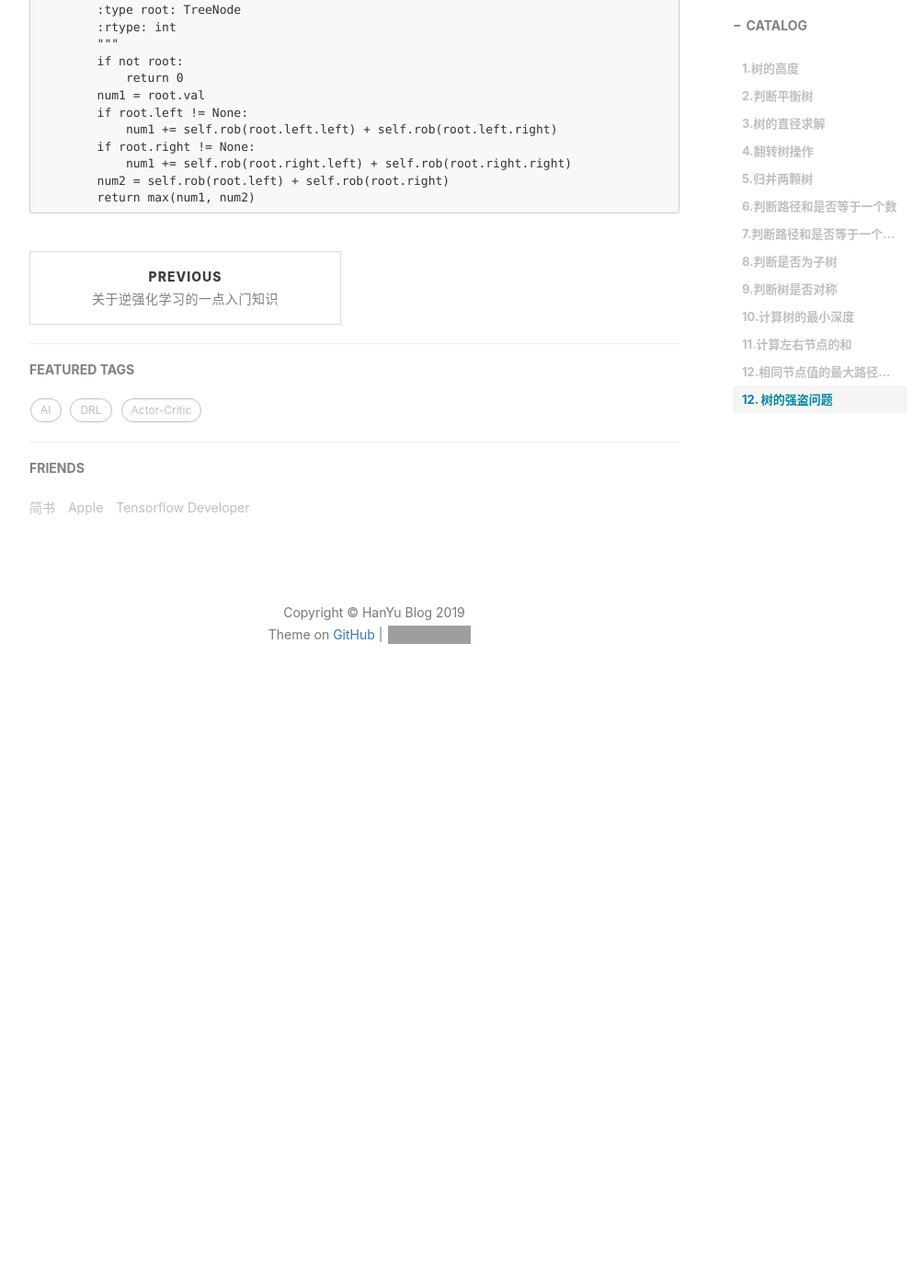
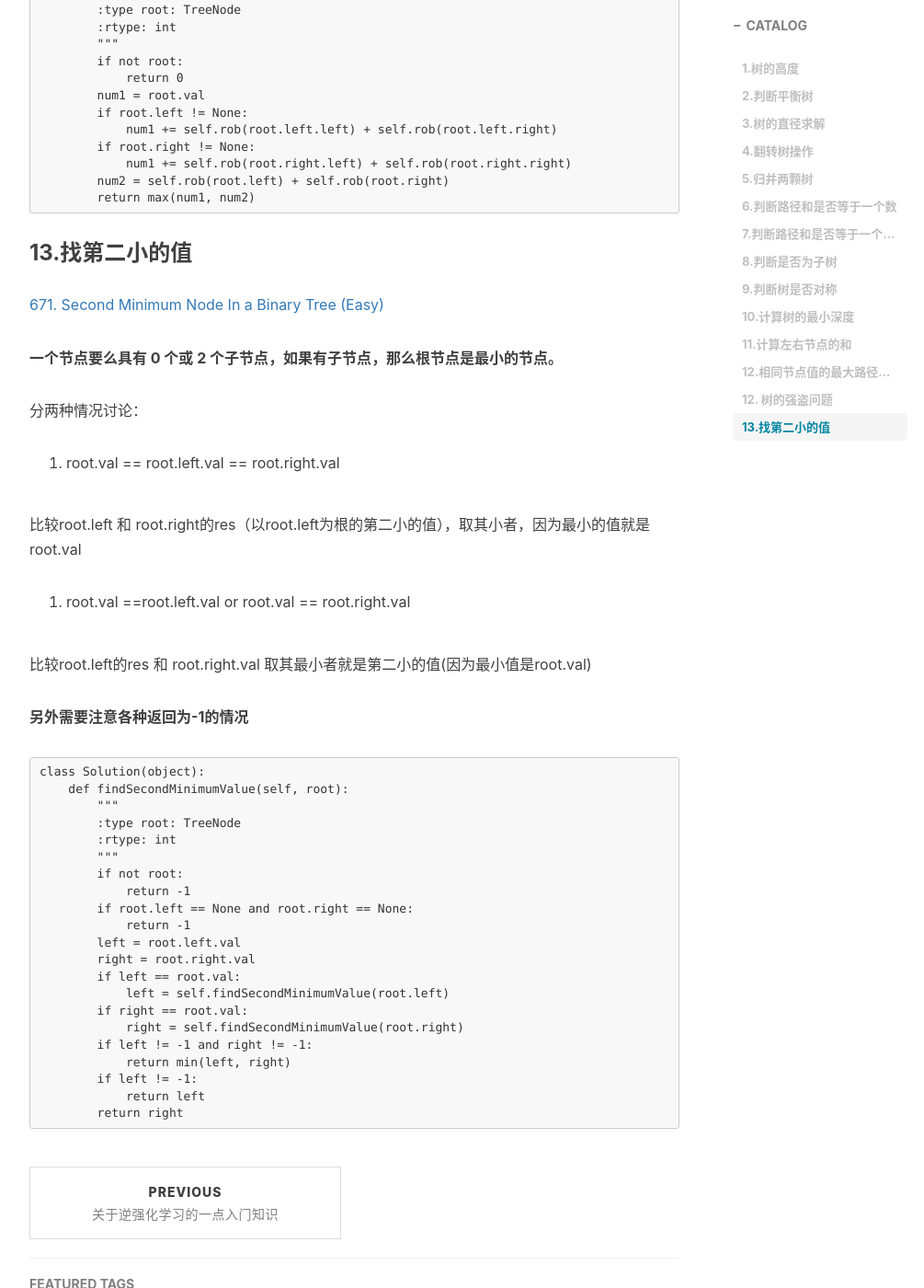
Before and after one commit to yuniler/yuniler.github.io, a Jekyll site: the page built from _posts/2018-12-27-关于LeetCode的一些关于递归方法的解答.md, in a window 1280 px wide and 1400 px high, scrolled down 11274 px. Shown: the whole window at 92% size, without its empty margins (233-1238 px from the left). Built offline with Jekyll 4.4.1, drawn with Linux system fonts in a browser that asks for light colours; nearby versions of some CDN libraries; comment, search, counter and statistics services are not loaded; before the commit the page ends 12068 px from its top, so only the background shows below that; grey boxes are pictures that could not be loaded.

Commit message:
Update 2018-12-27-关于LeetCode的一些关于递归方法的解答.md

````diff
--- a/_posts/2018-12-27-关于LeetCode的一些关于递归方法的解答.md
+++ b/_posts/2018-12-27-关于LeetCode的一些关于递归方法的解答.md
@@ -515,3 +515,45 @@ class Solution(object):
         num2 = self.rob(root.left) + self.rob(root.right)
         return max(num1, num2)
 ```
+
+### 13.找第二小的值
+
+[671\. Second Minimum Node In a Binary Tree (Easy)](https://leetcode.com/problems/second-minimum-node-in-a-binary-tree/description/)
+
+**一个节点要么具有 0 个或 2 个子节点，如果有子节点，那么根节点是最小的节点。**
+
+分两种情况讨论：
+
+1. root.val == root.left.val == root.right.val
+
+比较root.left 和 root.right的res（以root.left为根的第二小的值），取其小者，因为最小的值就是root.val
+
+2. root.val ==root.left.val or root.val == root.right.val
+
+比较root.left的res 和 root.right.val 取其最小者就是第二小的值(因为最小值是root.val)
+
+**另外需要注意各种返回为-1的情况**
+
+```
+class Solution(object):
+    def findSecondMinimumValue(self, root):
+        """
+        :type root: TreeNode
+        :rtype: int
+        """
+        if not root:
+            return -1
+        if root.left == None and root.right == None:
+            return -1
+        left = root.left.val
+        right = root.right.val
+        if left == root.val:
+            left = self.findSecondMinimumValue(root.left)
+        if right == root.val:
+            right = self.findSecondMinimumValue(root.right)
+        if left != -1 and right != -1:
+            return min(left, right)
+        if left != -1:
+            return left
+        return right
+```
````
